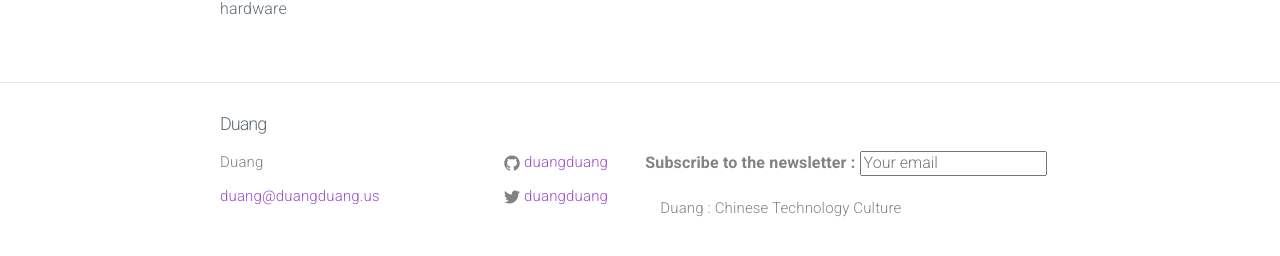
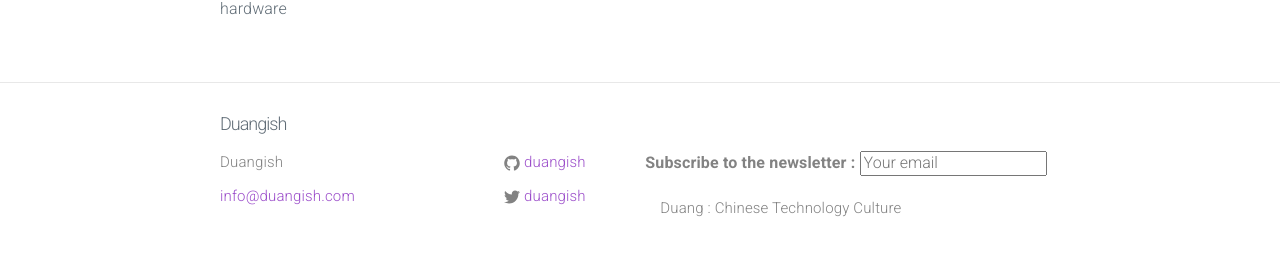
Before and after one commit to clemsos/duangish.github.io, a Jekyll site: the page built from index.md, in a window 1280 px wide and 900 px high, scrolled down 1599 px. Shown: the part 620-876 px from the top of the window. Built offline with Jekyll 4.4.1, drawn with Linux system fonts in a browser that asks for light colours; nearby versions of some CDN libraries.

Commit message:
updated the name

```diff
--- a/_config.yml
+++ b/_config.yml
@@ -1,12 +1,12 @@
 # Site settings
-title: Duang
-email: duang@duangduang.us
+title: Duangish
+email: info@duangish.com
 description: > # this means to ignore newlines until "baseurl:"
   Duang : Chinese Technology Culture
 baseurl: "" # the subpath of your site, e.g. /blog/
 url: "http://duangduang.us" # the base hostname & protocol for your site
-twitter_username: duangduang
-github_username:  duangduang
+twitter_username: duangish
+github_username:  duangish
 
 # Build settings
 markdown: kramdown
```
